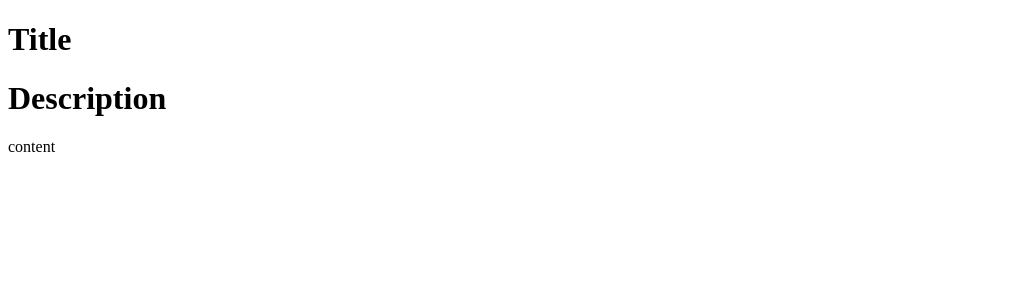
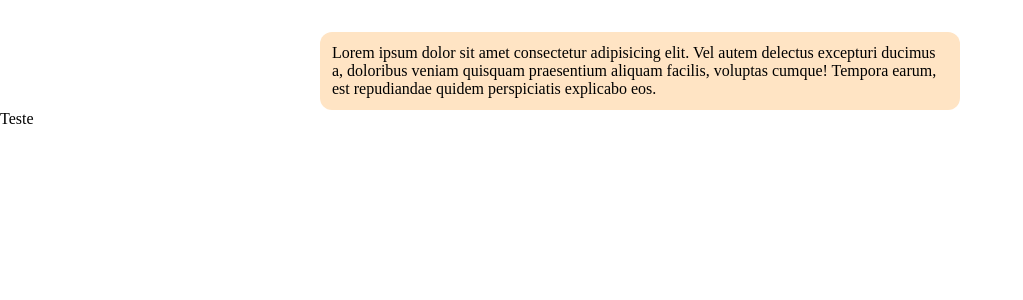
Before and after one commit to jao338/AulasVue2, a Vue app: page / in a window 1280 px wide. Shown: the top 300 px of the page, without its empty margins (0-1023 px from the left). Built offline with nearby package versions, Linux system fonts and the light colour scheme.

Commit message:
13 - Adicionando css global, css com e sem a propriedade scoped

```diff
--- a/src/App.vue
+++ b/src/App.vue
@@ -1,34 +1,20 @@
 <template>
 
 <div>
-
-  <headerComponent>
-
-    <!-- Tudo que estiver dentro de um template com "v-slot:name_slot" será colocado dentro do slot correspondente no elemento filho -->
-    <template v-slot:title>
-      Title
-    </template>
-
-    <template v-slot:description>
-      Description
-    </template>
-
-    content
-
-  </headerComponent>
-
+  <baseCardComponent/>
+  <div class="baseCardComponent">Teste</div>
 </div>
 
 </template>
 
 <script>
 
-import headerComponent from './components/headerComponent,.vue'
+import baseCardComponent from './components/baseCardComponent.vue'
 
 export default {
   name: 'App',
   components: {
-    headerComponent
+    baseCardComponent
   },
 
   mounted() {
--- /dev/null
+++ b/src/assets/css/style.css
@@ -0,0 +1,7 @@
+/* CSS global, válido para todas as páginas */
+
+*{
+    margin: 0;
+    padding: 0;
+    box-sizing: border-box;
+}
--- /dev/null
+++ b/src/components/baseCardComponent.vue
@@ -0,0 +1,27 @@
+<template>
+  <div class="baseCardComponent">
+    Lorem ipsum dolor sit amet consectetur adipisicing elit. Vel autem delectus excepturi ducimus a, doloribus veniam quisquam praesentium aliquam facilis, voluptas cumque! Tempora earum, est repudiandae quidem perspiciatis explicabo eos.
+  </div>
+</template>
+
+<script>
+export default {
+
+}
+</script>
+
+<style scoped>
+
+/* O atributo "scoped" significa que todas as classes e id's definidas dentro deste componente são válidas apenas dentro do componenente */
+
+    .baseCardComponent{
+        width: 50%;
+        margin-left: auto;
+        margin-right: auto;
+        margin-top: 32px;
+        background-color: bisque;
+        padding: 12px;
+        border-radius: 12px;
+}
+
+</style>
--- a/src/main.js
+++ b/src/main.js
@@ -1,4 +1,6 @@
 import { createApp } from 'vue'
 import App from './App.vue'
 
+import "./assets/css/style.css"
+
 window.app = createApp(App).mount('#app')
```
Also changed, not shown: src/components/headerComponent.vue (renamed from src/components/headerComponent,.vue).
